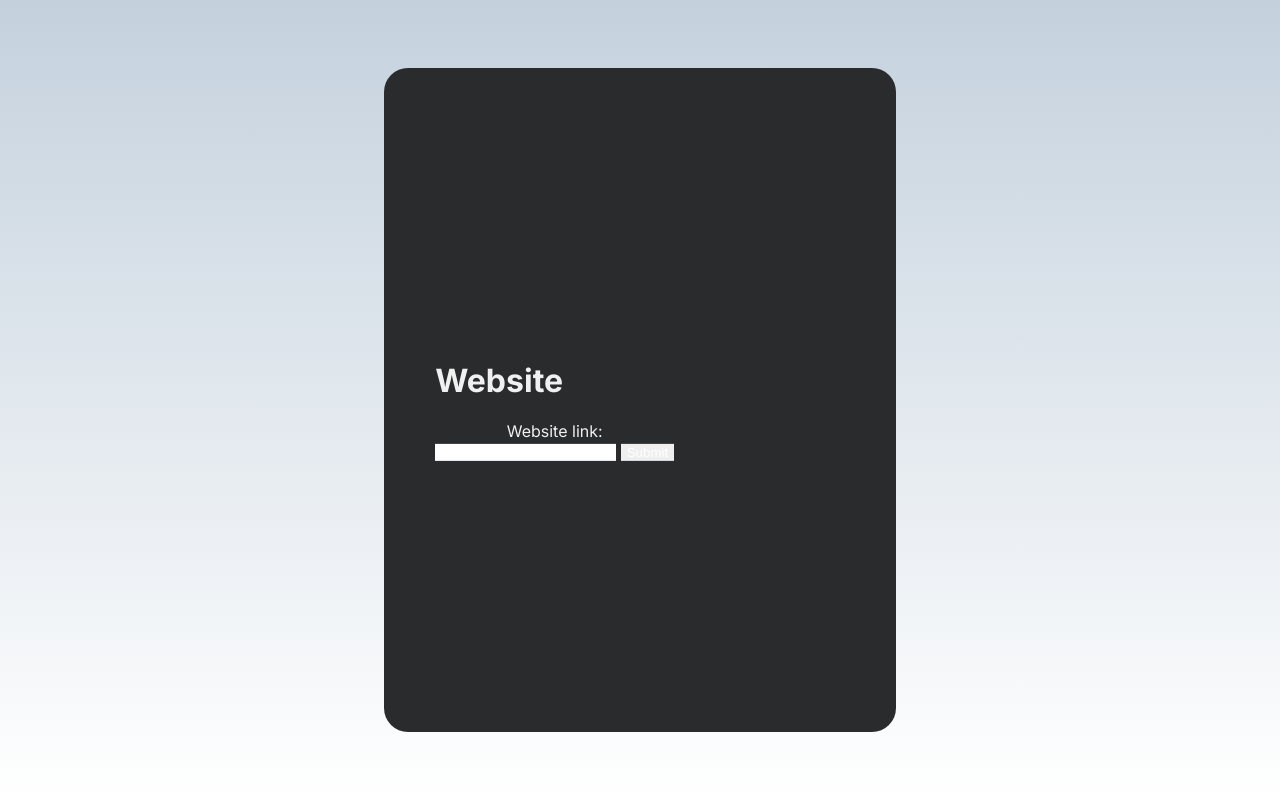
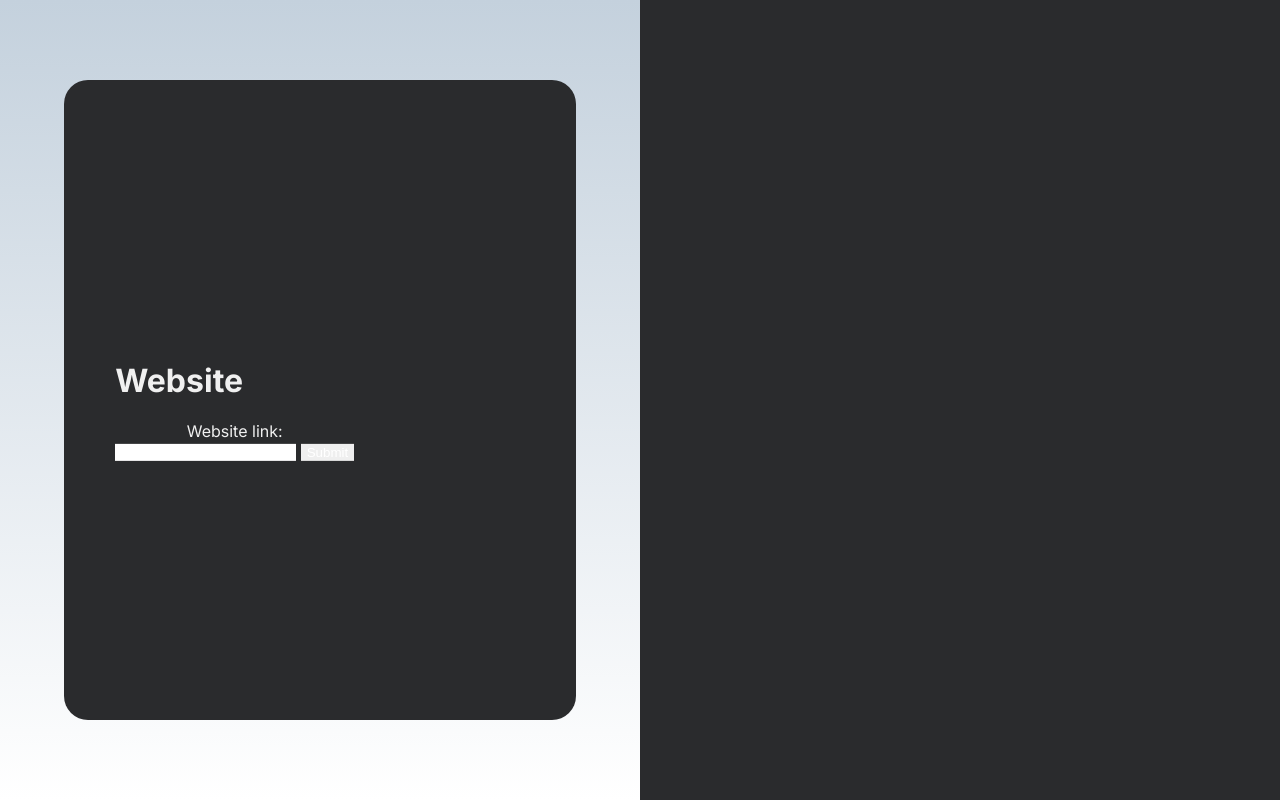
Before and after one commit to anna-zhang/image-text, a Flask app: page /page_scan in a window 1280 px wide. Run offline with Flask 2, Linux system fonts and the light colour scheme.

Commit message:
update scan page layout and fix image upload scan bug

```diff
--- a/main.py
+++ b/main.py
@@ -17,6 +17,11 @@ app = Flask(__name__)
 def homepage():
     # Return the homepage
     return render_template('homepage.html')
+
+@app.route('/home')
+def intropage():
+    # Return the intropage
+    return render_template('intropage.html')
 
 @app.route('/image_upload')
 def image_upload():
@@ -90,7 +95,7 @@ def tag_photo():
         doc_ref.set(data)
 
         # Redirect to the home page.
-        return render_template('homepage.html', labels=labels, faces=faces, web_entities=web_entities, image_public_url=image_public_url)
+        return render_template('image_scan.html', labels=labels, faces=faces, web_entities=web_entities, image_public_url=image_public_url)
 
 
 @app.route('/page_scan')
--- a/templates/layout.html
+++ b/templates/layout.html
@@ -94,20 +94,55 @@
     form {
         text-align: center;
     }
+
+    #page-upload {
+      left: 0;
+      background: #2A2B2D;  /* fallback for old browsers */
+      background: -webkit-linear-gradient(to top, #FFFFFF, #C4D1DD);  /* Chrome 10-25, Safari 5.1-6 */
+      background: linear-gradient(to top, #FFFFFF, #C4D1DD); /* W3C, IE 10+/ Edge, Firefox 16+, Chrome 26+, Opera 12+, Safari 7+ */
+    }
+    #page-tag {
+      right: 0;
+      background-color: #2A2B2D;
+    }
+    #page-tag-details {
+      padding-left: 25%;
+      padding-right: 25%;
+      display: block;
+      color: #F0F0F0;
+      margin-top: 10%;
+    }
     #inner-image-upload {
       padding: 10%;
       position: absolute;
       top: 50%;
       transform: translateY(-50%);
     }
-    /* .split {
+    #page-upload-card {
+      background: #2A2B2D;
+      height: 80%;
+      width: 80%;
+      margin: auto;
+      position: absolute;
+      top: 50%;
+      transform: translateY(-50%);
+      border-radius: 1.5em;
+      left: 10%;
+    }
+    #page-image-upload {
+      padding: 10%;
+      position: absolute;
+      top: 50%;
+      transform: translateY(-50%);
+    }
+    .split-page {
       height: 100%;
       width: 50%;
       position: fixed;
       z-index: 1;
       top: 0;
       overflow-x: hidden;
-    } */
+    }
     #image-tag-details {
       padding-left: 15%;
       padding-right: 15%;
@@ -176,7 +211,7 @@
       top: 50%;
       transform: translateY(-50%);
       border-radius: 1.5em;
-      left: 50%;
+      left: 25%;
     }
 
     #intro-title {
--- a/templates/scan_page.html
+++ b/templates/scan_page.html
@@ -5,9 +5,9 @@
 {% endblock %}
 
 {% block main %}
-  <div id="image-upload" class="split">
-    <div id="image-upload-card">
-      <div id="inner-image-upload">
+  <div id="page-upload" class="split-page">
+    <div id="page-upload-card">
+      <div id="page-image-upload">
         <h1 style="color: #F0F0F0;">Website</h1>
         <form action="scan_url" method="POST" enctype="multipart/form-data">
           <!-- User inputs a website link -->
@@ -17,8 +17,8 @@
       </div>
     </div>
   </div>
-  <div id="image-tag" class="split">
-    <div id="image-tag-details">
+  <div id="page-tag" class="split-page">
+    <div id="page-tag-details">
         {% if page_link %}
             <h2>Scanning:</h2>
             <a href="{{ page_link }}" style="overflow-wrap: break-word; color: #C4D1DD">{{ page_link }}</a>
```
